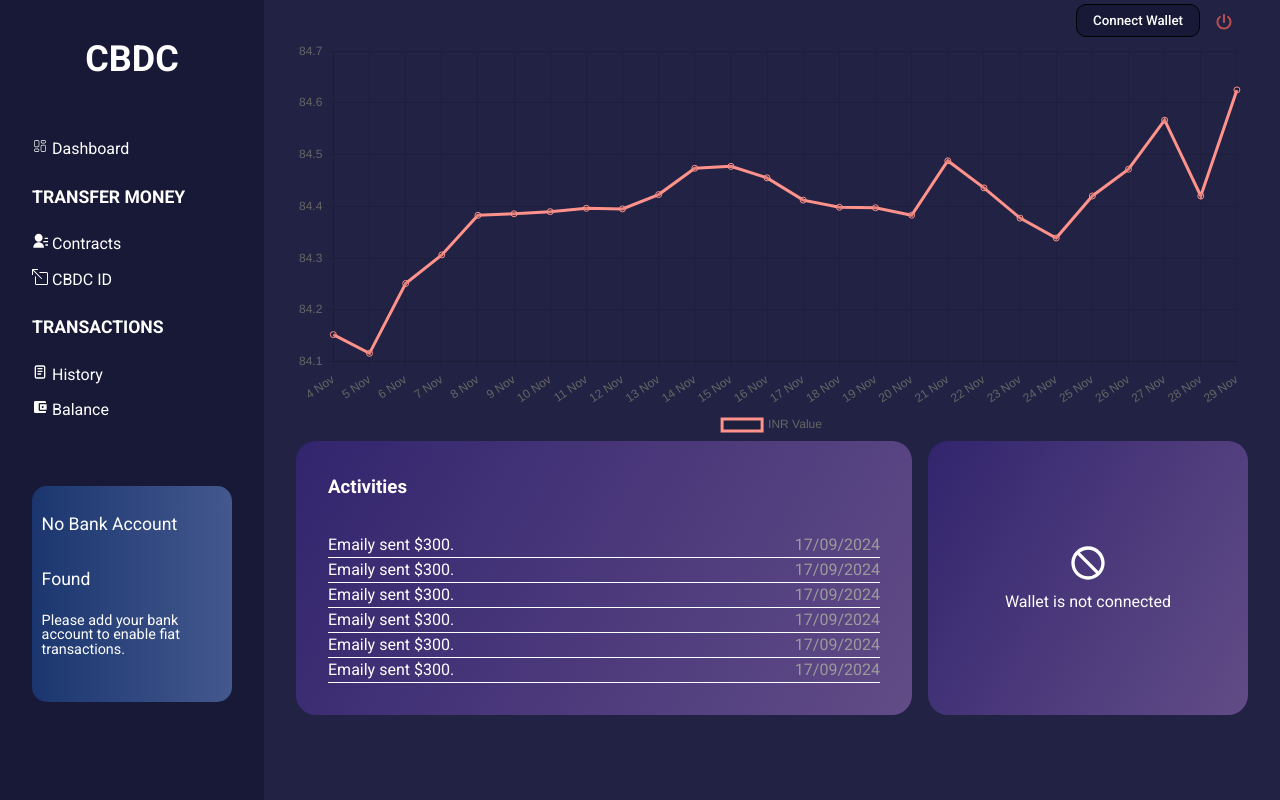
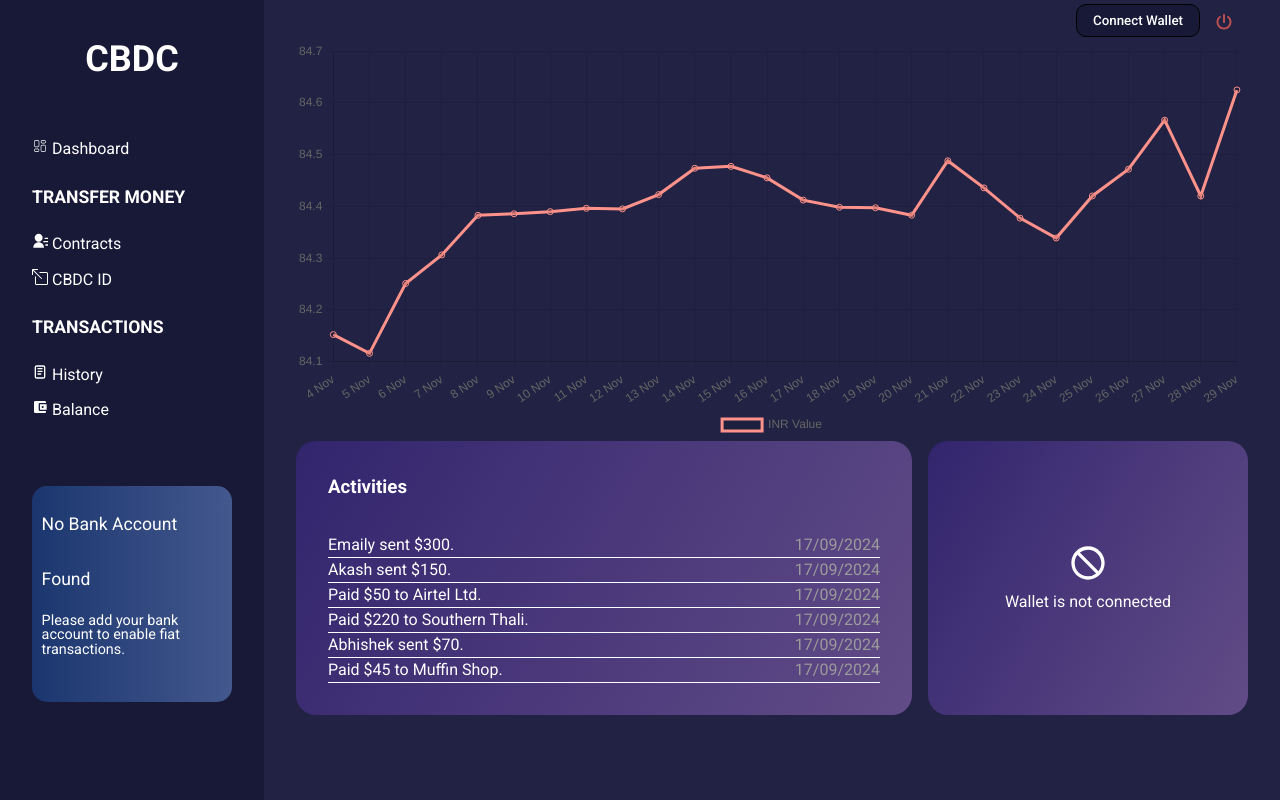
Before and after one commit to PlabanKr/cbdc, a React (Vite) app in the folder frontend/: page /dashboard in a window 1280 px wide. Built offline with nearby package versions, Linux system fonts and the light colour scheme.

Commit message:
Change default data

```diff
--- a/frontend/src/components/card/activities/activities.component.jsx
+++ b/frontend/src/components/card/activities/activities.component.jsx
@@ -9,19 +9,19 @@ const ActivitiesCard = () => {
           <span>Emaily sent $300.</span><span className="activities-card-activity-date">17/09/2024</span>
         </p>
         <p className="activities-card-activity">
-          <span>Emaily sent $300.</span><span className="activities-card-activity-date">17/09/2024</span>
+          <span>Akash sent $150.</span><span className="activities-card-activity-date">17/09/2024</span>
         </p>
         <p className="activities-card-activity">
-          <span>Emaily sent $300.</span><span className="activities-card-activity-date">17/09/2024</span>
+          <span>Paid $50 to Airtel Ltd.</span><span className="activities-card-activity-date">17/09/2024</span>
         </p>
         <p className="activities-card-activity">
-          <span>Emaily sent $300.</span><span className="activities-card-activity-date">17/09/2024</span>
+          <span>Paid $220 to Southern Thali.</span><span className="activities-card-activity-date">17/09/2024</span>
         </p>
         <p className="activities-card-activity">
-          <span>Emaily sent $300.</span><span className="activities-card-activity-date">17/09/2024</span>
+          <span>Abhishek sent $70.</span><span className="activities-card-activity-date">17/09/2024</span>
         </p>
         <p className="activities-card-activity">
-          <span>Emaily sent $300.</span><span className="activities-card-activity-date">17/09/2024</span>
+          <span>Paid $45 to Muffin Shop.</span><span className="activities-card-activity-date">17/09/2024</span>
         </p>
       </div>
     </div>
```
